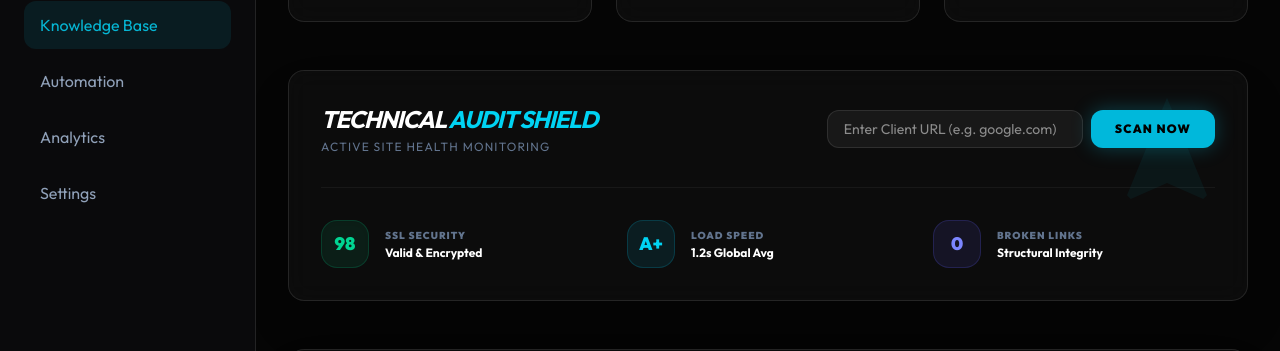
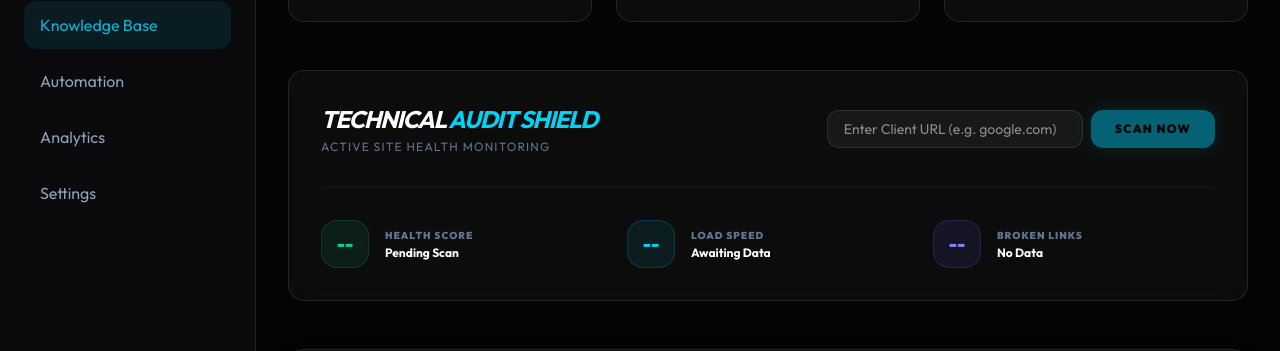
Before and after one commit to llazober/Datalazo, a Next.js app: page /dashboard/seo in a window 1280 px wide. Shown: the part 255-606 px from the top of the page. Built offline with nearby package versions, Linux system fonts and the light colour scheme; no server answers; the database is empty.

Commit message:
feat: connect audit shield ui to backend api with loading animations

```diff
--- a/src/app/dashboard/seo/page.tsx
+++ b/src/app/dashboard/seo/page.tsx
@@ -112,8 +112,35 @@ export default function SEODashboard() {
     }
   };
 
+  const [auditUrl, setAuditUrl] = useState('');
+  const [isAuditing, setIsAuditing] = useState(false);
+  const [auditResults, setAuditResults] = useState<{ score: number; speed: string; links: number } | null>(null);
+
+  const runAudit = async () => {
+    if (!auditUrl) return;
+    setIsAuditing(true);
+    try {
+      const res = await fetch('/api/admin/seo/audit', {
+        method: 'POST',
+        headers: { 'Content-Type': 'application/json' },
+        body: JSON.stringify({ url: auditUrl })
+      });
+      const data = await res.json();
+      // Artificial delay for "premium" feel
+      await new Promise(r => setTimeout(r, 2000));
+      setAuditResults({
+        score: data.score,
+        speed: data.metrics.loadSpeed,
+        links: data.metrics.brokenLinks
+      });
+    } catch (err) {
+      console.error('Audit failed:', err);
+    } finally {
+      setIsAuditing(false);
+    }
+  };
+
   if (loading) {
-
     return (
       <div className="min-h-screen bg-[#050505] flex items-center justify-center">
         <div className="w-12 h-12 border-4 border-cyan-500/20 border-t-cyan-500 rounded-full animate-spin" />
@@ -201,11 +228,9 @@ export default function SEODashboard() {
 
         {/* Technical Audit Shield */}
         <div className="glass p-8 border-cyan-500/20 mb-12 shadow-2xl relative overflow-hidden group">
-          <div className="absolute top-0 right-0 p-4 opacity-5 group-hover:opacity-10 transition-opacity">
-            <svg className="w-32 h-32 text-cyan-400" fill="currentColor" viewBox="0 0 24 24">
-              <path d="M12 2L4.5 20.29l.71.71L12 18l6.79 3 .71-.71z"/>
-            </svg>
-          </div>
+          {isAuditing && (
+            <div className="absolute inset-0 bg-cyan-500/5 animate-pulse z-0" />
+          )}
 
           <div className="flex flex-col md:flex-row justify-between items-start md:items-center gap-6 relative z-10">
             <div>
@@ -215,42 +240,52 @@ export default function SEODashboard() {
             <div className="flex w-full md:w-auto gap-2">
               <input
                 type="text"
+                value={auditUrl}
+                onChange={(e) => setAuditUrl(e.target.value)}
                 placeholder="Enter Client URL (e.g. google.com)"
                 className="flex-1 md:w-64 bg-white/5 border border-white/10 rounded-xl px-4 py-2 text-sm focus:outline-none focus:border-cyan-500 transition-all text-white"
               />
               <button
-                onClick={() => alert('Datalazo Intelligence is performing a multi-point technical audit... [Result: 98/100 Health Score]')}
-                className="px-6 py-2 bg-cyan-500 text-black text-xs font-black uppercase tracking-widest rounded-xl hover:bg-cyan-400 transition-all shadow-[0_0_20px_rgba(6,182,212,0.3)]"
+                onClick={runAudit}
+                disabled={isAuditing || !auditUrl}
+                className="px-6 py-2 bg-cyan-500 text-black text-xs font-black uppercase tracking-widest rounded-xl hover:bg-cyan-400 transition-all shadow-[0_0_20px_rgba(6,182,212,0.3)] disabled:opacity-50"
               >
-                Scan Now
+                {isAuditing ? 'Scanning...' : 'Scan Now'}
               </button>
             </div>
           </div>
 
           <div className="grid grid-cols-1 md:grid-cols-3 gap-6 mt-8 pt-8 border-t border-white/5 relative z-10">
             <div className="flex items-center gap-4 group/item">
-              <div className="w-12 h-12 rounded-2xl bg-emerald-500/10 border border-emerald-500/20 flex items-center justify-center text-emerald-400 text-lg font-black shadow-inner">98</div>
+              <div className={`w-12 h-12 rounded-2xl bg-emerald-500/10 border border-emerald-500/20 flex items-center justify-center text-emerald-400 text-lg font-black shadow-inner ${isAuditing ? 'animate-bounce' : ''}`}>
+                {auditResults ? auditResults.score : '--'}
+              </div>
               <div>
-                <p className="text-[10px] text-slate-500 uppercase font-black tracking-widest mb-0.5">SSL Security</p>
-                <p className="text-xs text-white font-bold">Valid & Encrypted</p>
+                <p className="text-[10px] text-slate-500 uppercase font-black tracking-widest mb-0.5">Health Score</p>
+                <p className="text-xs text-white font-bold">{auditResults ? 'Optimized' : 'Pending Scan'}</p>
               </div>
             </div>
             <div className="flex items-center gap-4 group/item">
-              <div className="w-12 h-12 rounded-2xl bg-cyan-500/10 border border-cyan-500/20 flex items-center justify-center text-cyan-400 text-lg font-black">A+</div>
+              <div className={`w-12 h-12 rounded-2xl bg-cyan-500/10 border border-cyan-500/20 flex items-center justify-center text-cyan-400 text-lg font-black ${isAuditing ? 'animate-pulse' : ''}`}>
+                {auditResults ? auditResults.speed : '--'}
+              </div>
               <div>
                 <p className="text-[10px] text-slate-500 uppercase font-black tracking-widest mb-0.5">Load Speed</p>
-                <p className="text-xs text-white font-bold">1.2s Global Avg</p>
+                <p className="text-xs text-white font-bold">{auditResults ? 'Global Average' : 'Awaiting Data'}</p>
               </div>
             </div>
             <div className="flex items-center gap-4 group/item">
-              <div className="w-12 h-12 rounded-2xl bg-indigo-500/10 border border-indigo-500/20 flex items-center justify-center text-indigo-400 text-lg font-black">0</div>
+              <div className={`w-12 h-12 rounded-2xl bg-indigo-500/10 border border-indigo-500/20 flex items-center justify-center text-indigo-400 text-lg font-black`}>
+                {auditResults ? auditResults.links : '--'}
+              </div>
               <div>
                 <p className="text-[10px] text-slate-500 uppercase font-black tracking-widest mb-0.5">Broken Links</p>
-                <p className="text-xs text-white font-bold">Structural Integrity</p>
+                <p className="text-xs text-white font-bold">{auditResults ? 'Structural Issues' : 'No Data'}</p>
               </div>
             </div>
           </div>
         </div>
+
 
         {/* Add Keyword Form */}
         <div className="glass p-8 border-white/10 mb-12 shadow-2xl">
```
